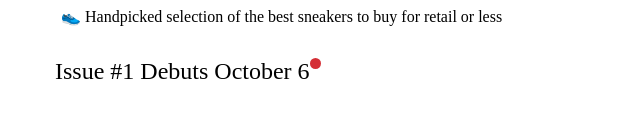
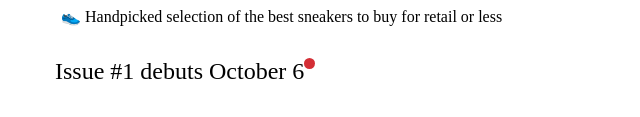
Before and after one commit to darkostepanovic/solesavy, a website built with webpack: page src/index.html in a window 1280 px wide. Shown: the part 559-676 px from the top of the page, 10-650 px from the left. Built offline with nearby package versions, Linux system fonts and the light colour scheme; a script that the page names is missing; files whose address does not match are found by name.

Commit message:
spelling

```diff
--- a/src/index.html
+++ b/src/index.html
@@ -43,7 +43,7 @@
                     <p>🔌  Market watch so if you must pay resell, you can buy smarter</p>
                     <p>👟  Handpicked selection of the best sneakers to buy for retail or less</p>
 <!--                    <a href="#" data-trigger-drawer="newsletterDrawer">View latest issue</a>-->
-										<a href="#">Issue #1 Debuts October 6</a>
+										<a href="#">Issue #1 debuts October 6</a>
 
                 </div>
             </section>
```
Also changed, not shown: src/thank-you.html (+1 -1 lines).
